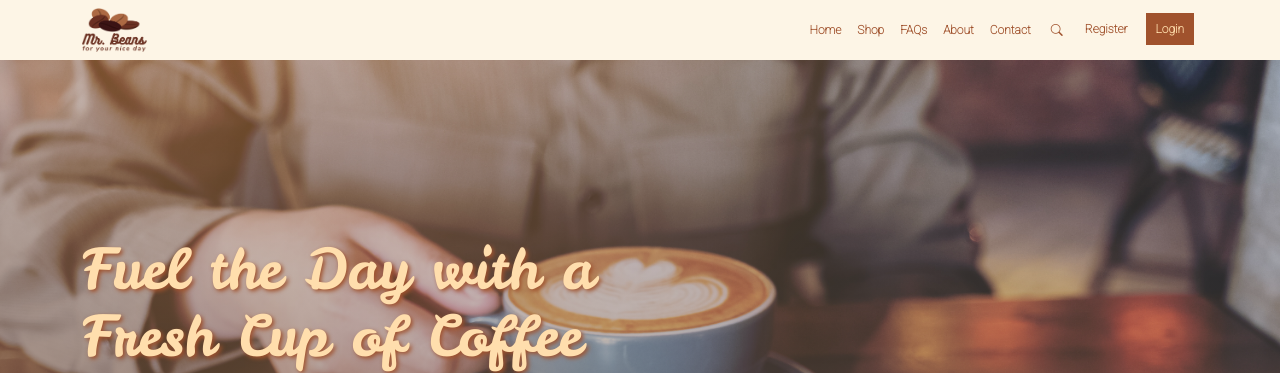
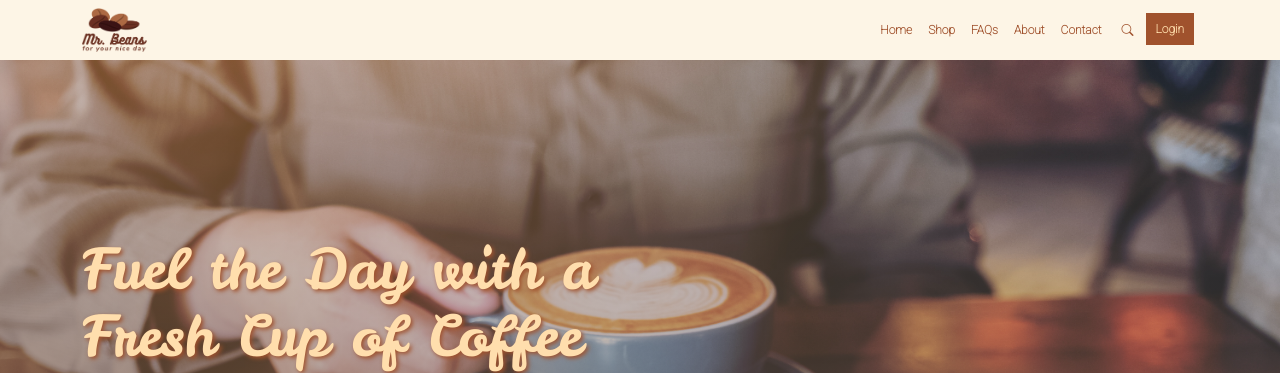
Before and after one commit to NinoDerekGH/MrBeans-Coffee, a Django app: page / in a window 1280 px wide. Shown: the top 373 px of the page. Run offline with Django 4.2, Linux system fonts and the light colour scheme; some libraries are stand-ins or nearby versions.

Commit message:
PLEASE READ README FIRST thank you
PLEASE READ README FIRST thank you

```diff
--- a/MrBeans/templates/store/guest/home.html
+++ b/MrBeans/templates/store/guest/home.html
@@ -59,11 +59,8 @@
           <li class="nav-item my-1 mx-2">
             <a href="#"><i class="bi bi-search"></i></a>
           </li>
-          <li class="nav-item">
-            <a href="#"><button class="btn_register mx-1" type="button">Register</button></a>
-          </li>
           <li class=nav-item">
-            <a href="#"><button class="btn_login mx-1" type="button">Login</button></a>
+            <a href="{% url 'home_user' %}"><button class="btn_login mx-1" type="button">Login</button></a>
           </li>
         </ul>
       </div>
```
